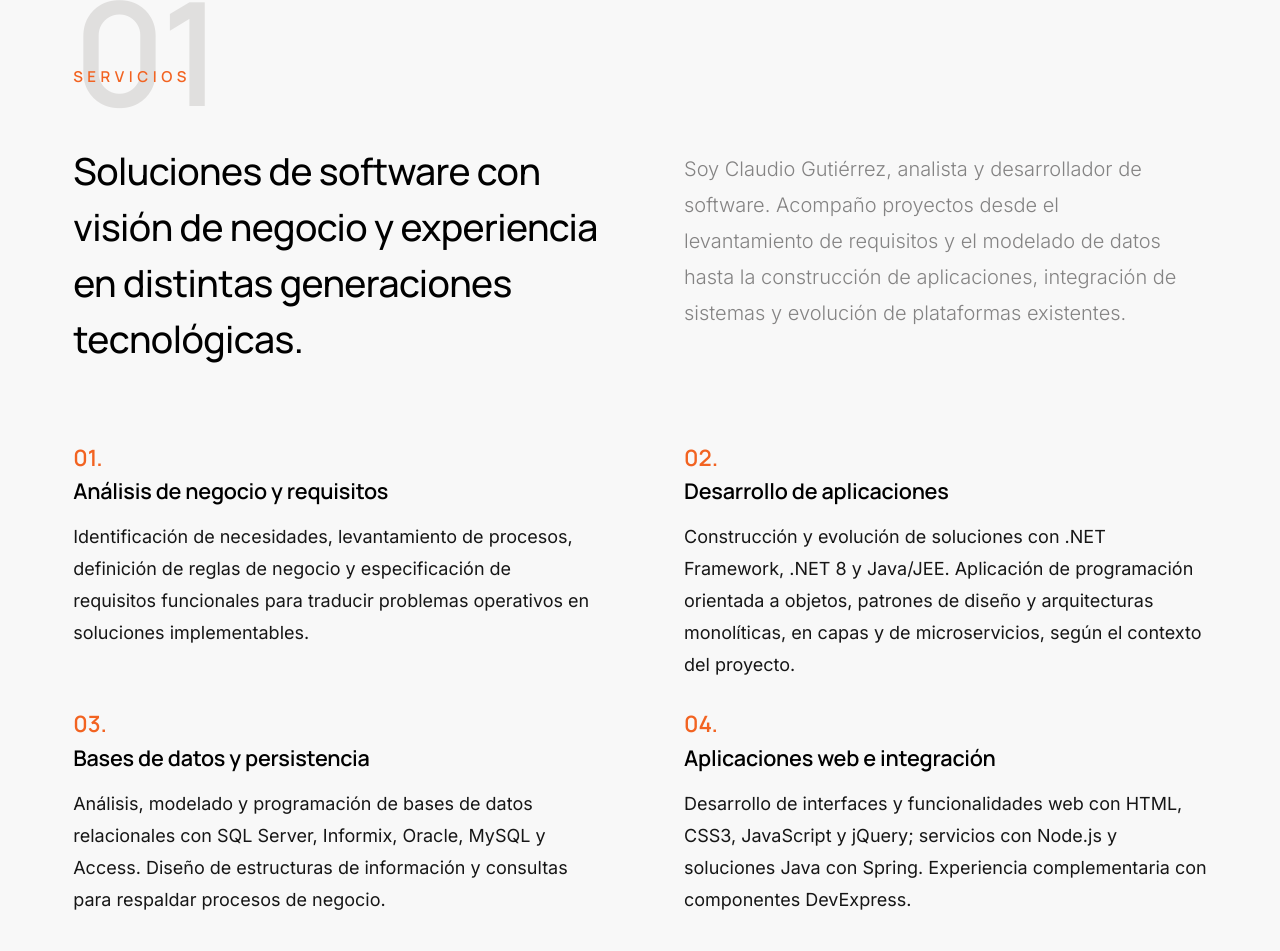
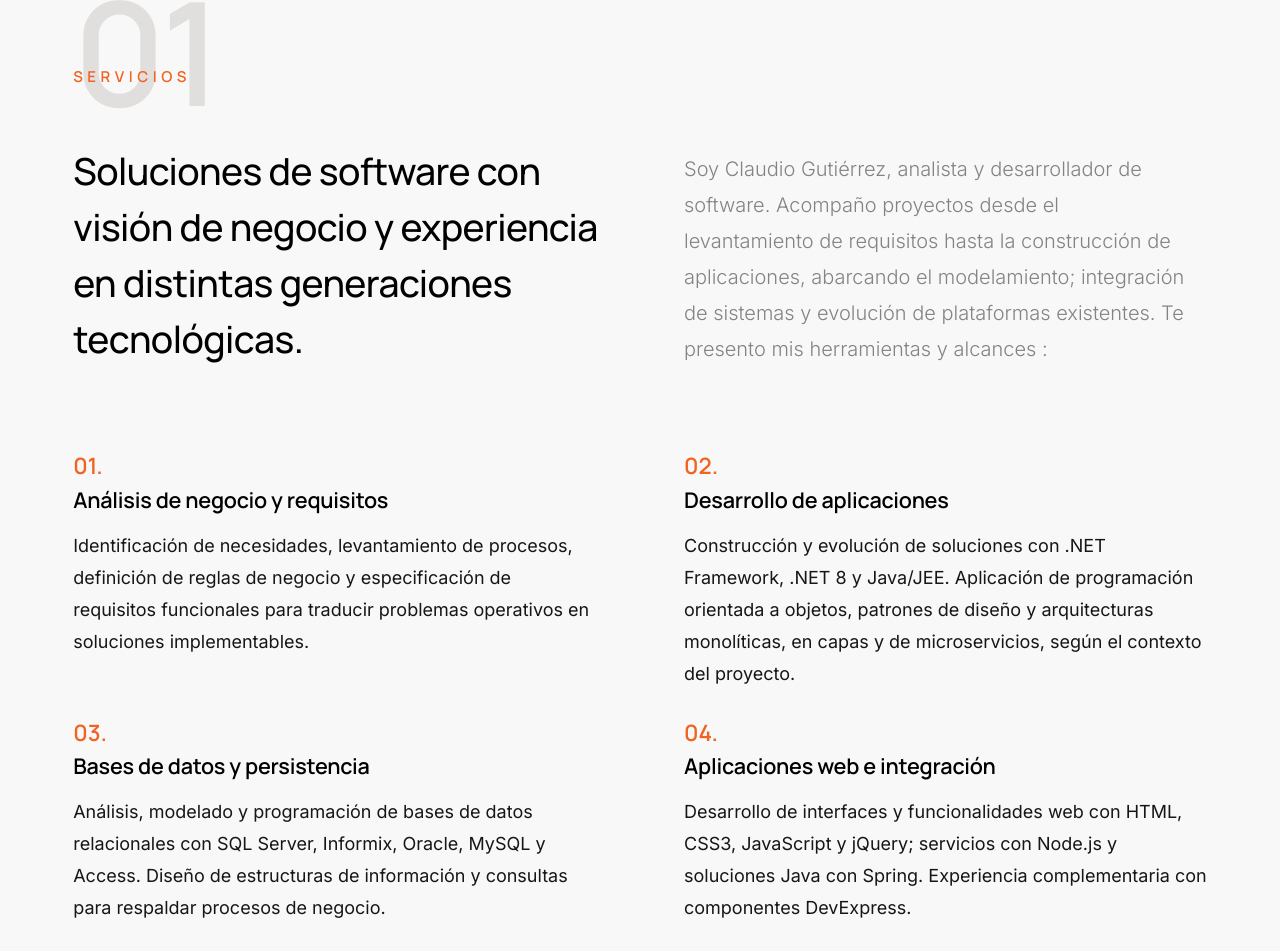
Before and after one commit to ClaudioIvanGT1965/Portafolio, a plain HTML site: page index.html in a window 1280 px wide. Shown: the part 981-1932 px from the top of the page. Drawn offline with Linux system fonts and the light colour scheme.

Commit message:
ModificaRelato
Modificación oferta servicios

```diff
--- a/index.html
+++ b/index.html
@@ -163,7 +163,7 @@
                         <h2 class="title text-display-1">Soluciones de software con visión de negocio y experiencia en distintas generaciones tecnológicas.</h2>
                     </div>
                     <div class="column lg-6 stack-on-1100 section-header__secondary">
-                        <p class="desc">Soy Claudio Gutiérrez, analista y desarrollador de software. Acompaño proyectos desde el levantamiento de requisitos y el modelado de datos hasta la construcción de aplicaciones, integración de sistemas y evolución de plataformas existentes.</p>
+                        <p class="desc">Soy Claudio Gutiérrez, analista y desarrollador de software. Acompaño proyectos desde el levantamiento de requisitos hasta la construcción de aplicaciones, abarcando el modelamiento; integración de sistemas y evolución de plataformas existentes. Te presento mis herramientas y alcances : </p>
                     </div>
                 </div>
                 <div class="row process-list list-block show-ctr block-lg-one-half block-tab-whole">
```
